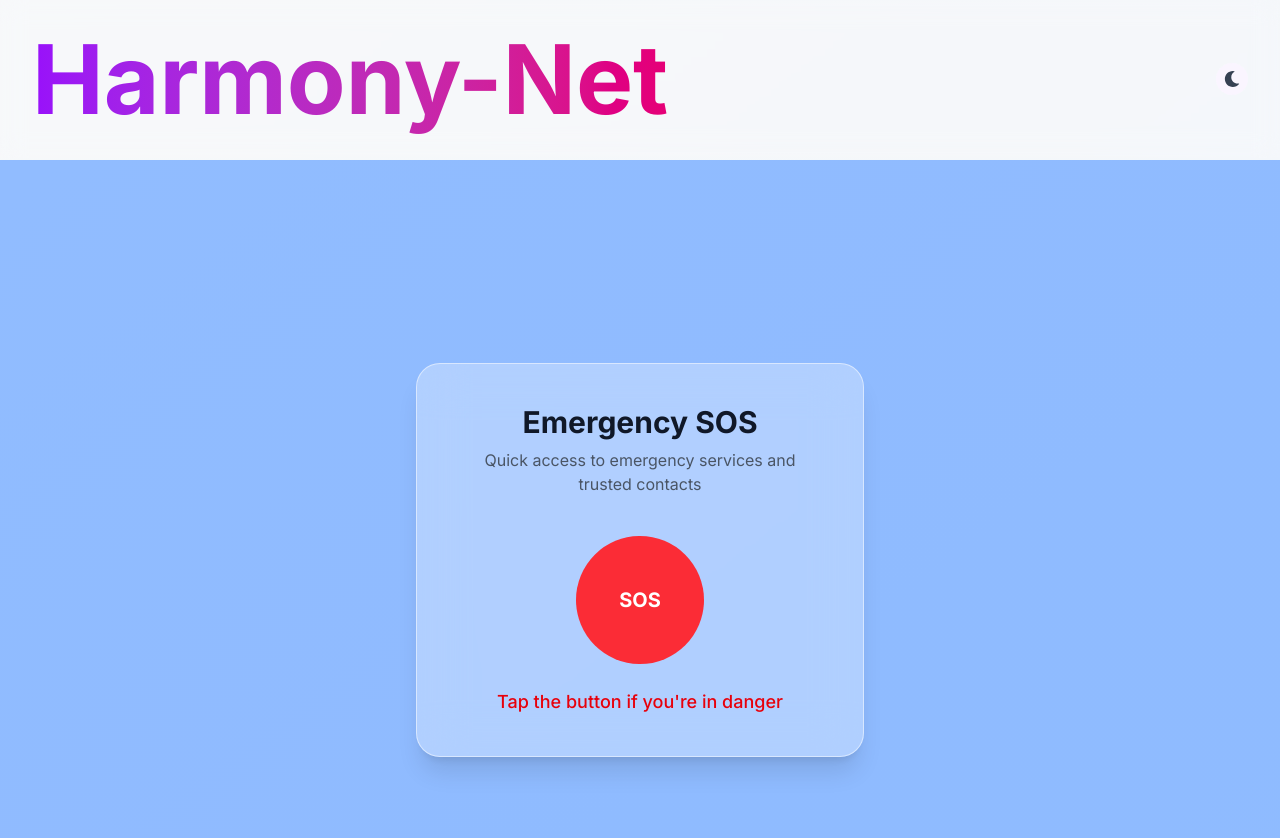
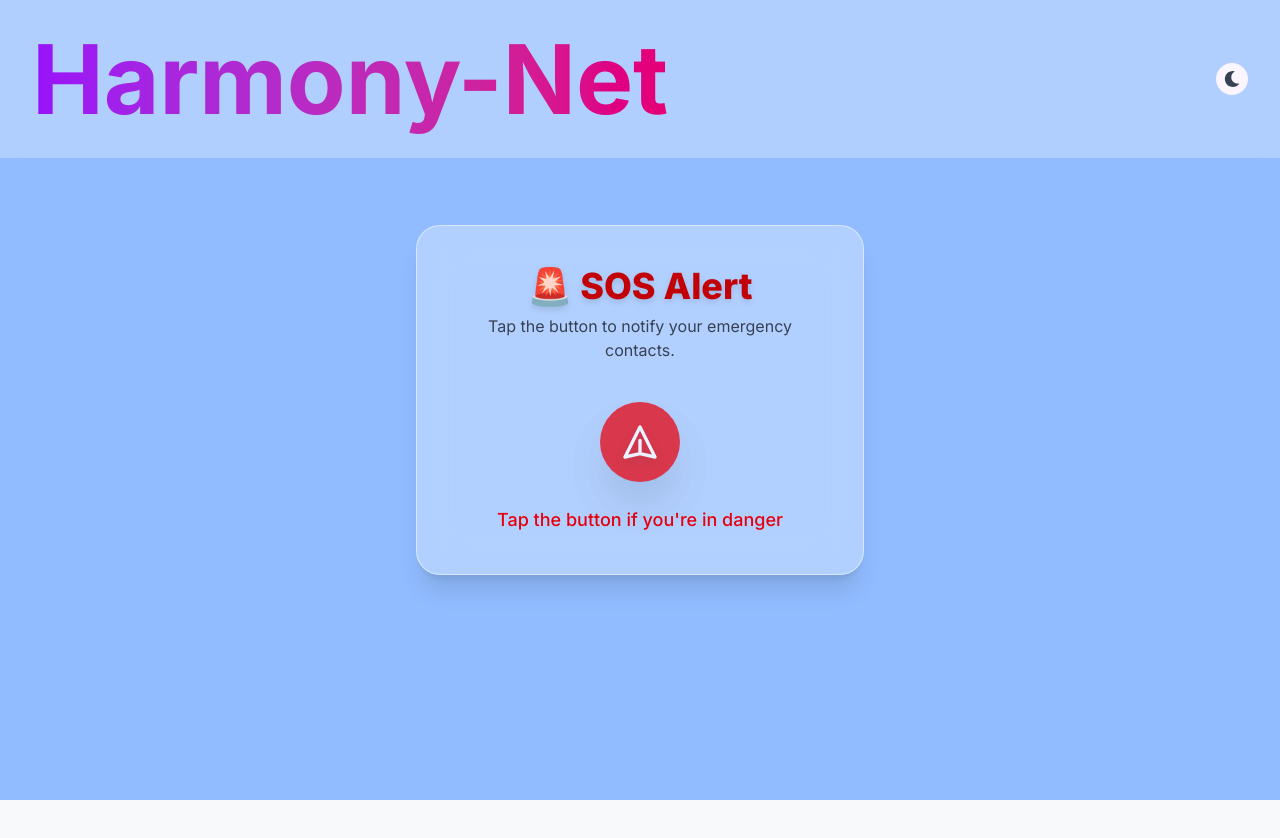
Before and after one commit to Aadhithya0104/harmony-net, a Next.js app: page /features/safety-alerts in a window 1280 px wide. Shown: the top 838 px of the page. After the commit the page ends 800 px from the top, so only its background shows below. Built offline with nearby package versions, Linux system fonts and the light colour scheme.

Commit message:
sos fixed

```diff
--- a/app/api/sos/route.ts
+++ b/app/api/sos/route.ts
@@ -12,7 +12,7 @@ export async function POST() {
   try {
     // You should store these in a database and fetch them
     const emergencyContacts = [
-      { name: 'Emergency Contact 1', phone: '+918072660284' }
+      { name: 'Emergency Contact 1', phone: '+918072660284' },
     ];
 
     const message = "EMERGENCY SOS: I need immediate assistance. This is an emergency alert.";
--- a/app/features/safety-alerts/page.tsx
+++ b/app/features/safety-alerts/page.tsx
@@ -1,59 +1,69 @@
 'use client';
 
-import { motion } from 'framer-motion';
-import Link from 'next/link';
 import { useState } from 'react';
+import Header from '@/app/components/Header';
 import { useTheme } from '@/app/context/ThemeContext';
-import { FaSun, FaMoon, FaBars } from 'react-icons/fa';
-import Header from '@/app/components/Header';
 
 export default function SOSPage() {
+  const [sending, setSending] = useState(false);
+  const [message, setMessage] = useState<string | null>(null);
   const { isDark, toggleTheme } = useTheme();
-  const [sending, setSending] = useState(false);
-  const [message, setMessage] = useState<{ type: 'success' | 'error'; text: string } | null>(null);
-  const [isMenuOpen, setIsMenuOpen] = useState(false);
 
   const sendSOSMessage = async () => {
-    setSending(true);
     try {
-      // Simulate API call
-      await new Promise(resolve => setTimeout(resolve, 2000));
-      setMessage({
-        type: 'success',
-        text: 'SOS message sent successfully! Emergency contacts have been notified.'
+      setSending(true);
+      const response = await fetch('/api/sos', {
+        method: 'POST',
+        headers: {
+          'Content-Type': 'application/json',
+        },
       });
+
+      if (!response.ok) {
+        throw new Error('Failed to send SOS message');
+      }
+
+      setMessage('SOS message sent successfully to your emergency contacts');
     } catch (error) {
-      setMessage({
-        type: 'error',
-        text: 'Failed to send SOS message. Please try again.'
-      });
+      setMessage('Failed to send SOS message. Please try again.');
+      console.error('Error sending SOS:', error);
     } finally {
       setSending(false);
     }
   };
 
   return (
-    <main className={`min-h-screen ${isDark ? 'bg-background text-foreground' : 'bg-gradient-to-br from-background via-secondary/20 to-accent/20'} pt-40`}>
+    <>
       <Header isDark={isDark} setIsDark={toggleTheme} />
-
-      <div className="relative min-h-screen flex items-center justify-center bg-blue-500/50 px-4 overflow-hidden">
-        <div className="backdrop-blur-xl bg-white/30 rounded-3xl shadow-xl p-10 max-w-md w-full border border-white/50">
+      <div className={`relative min-h-screen flex items-center justify-center ${isDark ? 'bg-background text-foreground' : 'bg-blue-500/50'} px-4 overflow-hidden`}>
+        <div className="backdrop-blur-xl bg-white/30 dark:bg-gray-800/30 rounded-3xl shadow-xl p-10 max-w-md w-full border border-white/50 dark:border-gray-700/50">
           <div className="text-center mb-10">
-            <h1 className="text-3xl font-bold text-gray-900 mb-2">Emergency SOS</h1>
-            <p className="text-gray-600">Quick access to emergency services and trusted contacts</p>
+            <h1 className="text-4xl font-extrabold text-red-700 drop-shadow-md">🚨 SOS Alert</h1>
+            <p className="text-gray-700 mt-2">Tap the button to notify your emergency contacts.</p>
           </div>
 
           <div className="flex justify-center">
             <button
               onClick={sendSOSMessage}
               disabled={sending}
-              className={`w-32 h-32 rounded-full flex items-center justify-center transition-all duration-300 ${
-                sending
-                  ? 'bg-red-600 scale-95'
-                  : 'bg-red-500 hover:bg-red-600 hover:scale-105'
-              }`}
+              className={`
+                relative flex items-center justify-center
+                h-20 w-20 rounded-full shadow-2xl
+                ${sending ? 'bg-gray-300 cursor-not-allowed' : 'bg-red-600 hover:bg-red-700 active:scale-95'}
+                text-white transition-all duration-300 ease-in-out
+                ${!sending && 'animate-pulse'}
+              `}
             >
-              <span className="text-white text-xl font-bold">SOS</span>
+              {sending ? (
+                <svg className="animate-spin w-8 h-8 text-white" xmlns="http://www.w3.org/2000/svg" fill="none" viewBox="0 0 24 24">
+                  <circle className="opacity-25" cx="12" cy="12" r="10" stroke="currentColor" strokeWidth="4" />
+                  <path className="opacity-75" fill="currentColor" d="M4 12a8 8 0 018-8v8H4z" />
+                </svg>
+              ) : (
+                <svg className="w-10 h-10 text-white drop-shadow-lg" fill="none" stroke="currentColor" viewBox="0 0 24 24">
+                  <path strokeLinecap="round" strokeLinejoin="round" strokeWidth="2" d="M12 19l9 2-9-18-9 18 9-2zm0 0v-8" />
+                </svg>
+              )}
             </button>
           </div>
 
@@ -62,12 +72,38 @@ export default function SOSPage() {
           </p>
 
           {message && (
-            <div className={`mt-4 p-4 rounded-lg ${message.type === 'success' ? 'bg-green-100 text-green-700' : 'bg-red-100 text-red-700'}`}>
-              {message.text}
+            <div className={`
+              mt-6 rounded-xl p-4 text-sm transition-all duration-300
+              ${message.includes('success')
+                ? 'bg-green-100 text-green-800 border border-green-300'
+                : 'bg-red-100 text-red-800 border border-red-300'}
+            `}>
+              <div className="flex items-center gap-2">
+                <svg
+                  className={`w-5 h-5 ${message.includes('success') ? 'text-green-600' : 'text-red-600'}`}
+                  fill="currentColor"
+                  viewBox="0 0 20 20"
+                >
+                  {message.includes('success') ? (
+                    <path
+                      fillRule="evenodd"
+                      d="M10 18a8 8 0 100-16 8 8 0 000 16zm3.707-9.293a1 1 0 00-1.414-1.414L9 10.586 7.707 9.293a1 1 0 00-1.414 1.414l2 2a1 1 0 001.414 0l4-4z"
+                      clipRule="evenodd"
+                    />
+                  ) : (
+                    <path
+                      fillRule="evenodd"
+                      d="M10 18a8 8 0 100-16 8 8 0 000 16zM8.707 7.293a1 1 0 00-1.414 1.414L8.586 10l-1.293 1.293a1 1 0 101.414 1.414L10 11.414l1.293 1.293a1 1 0 001.414-1.414L11.414 10l1.293-1.293a1 1 0 00-1.414-1.414L10 8.586 8.707 7.293z"
+                      clipRule="evenodd"
+                    />
+                  )}
+                </svg>
+                <span>{message}</span>
+              </div>
             </div>
           )}
         </div>
       </div>
-    </main>
+    </>
   );
 }
```
